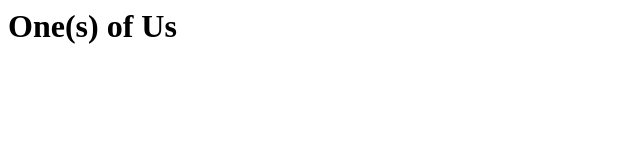
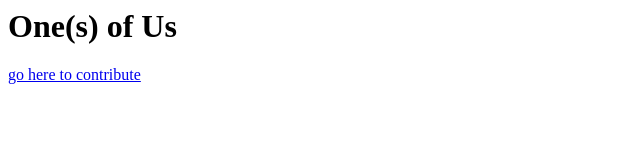
Before and after one commit to ckdake/wolfbrains, a plain HTML site: page index.html in a window 1280 px wide. Shown: the whole page, without its empty margins (0-640 px from the left). Drawn offline with Linux system fonts and the light colour scheme; no server answers.

Commit message:
adds contribute link

```diff
--- a/index.html
+++ b/index.html
@@ -18,4 +18,5 @@ YAML.load('http://ckdake.github.io/wolfbrains/data.yml', function(result)
 <h1>One(s) of Us</h1>
 <div id="wolfbrains">
 </div>
+<a href="https://github.com/ckdake/wolfbrains">go here to contribute</a>
 </body>
```
